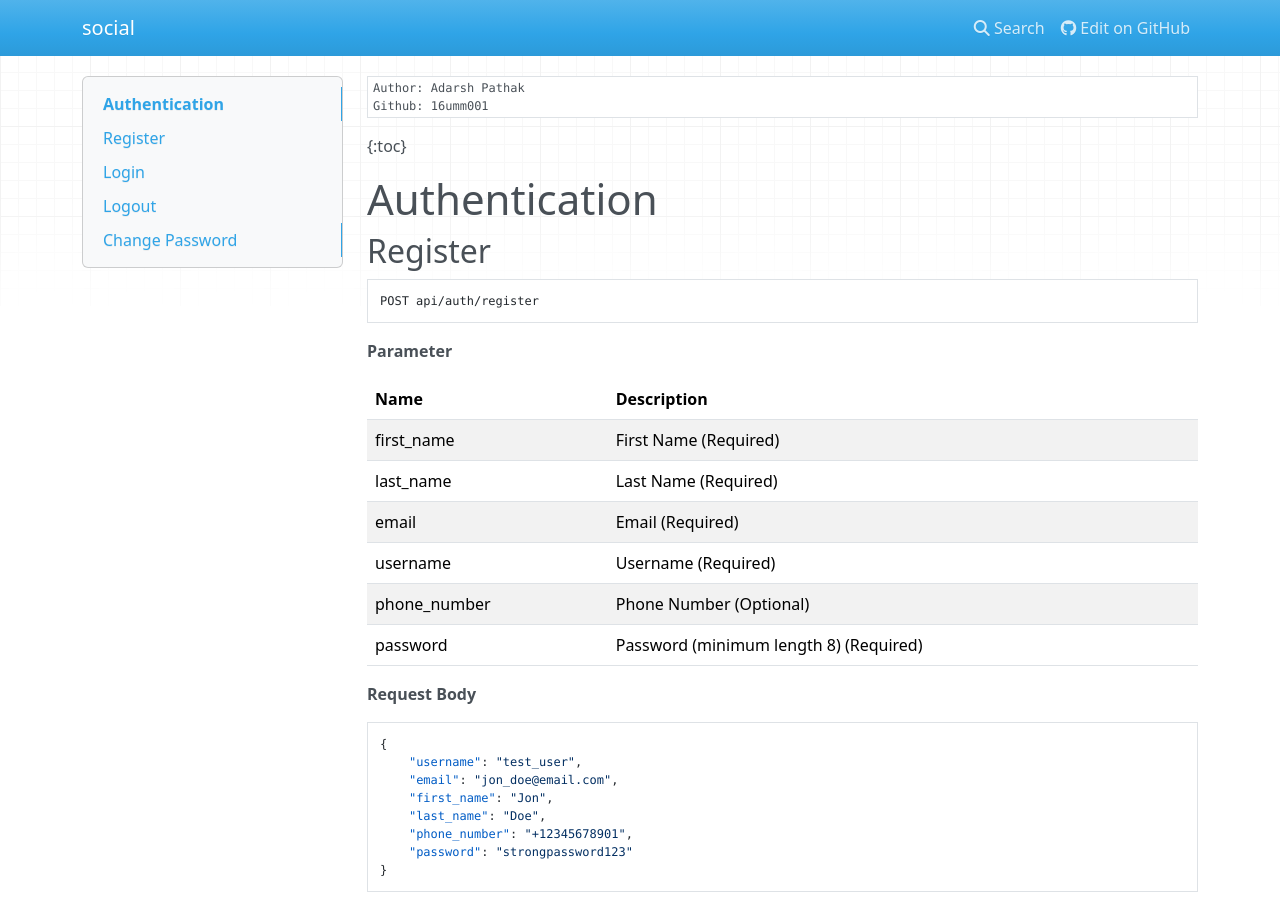
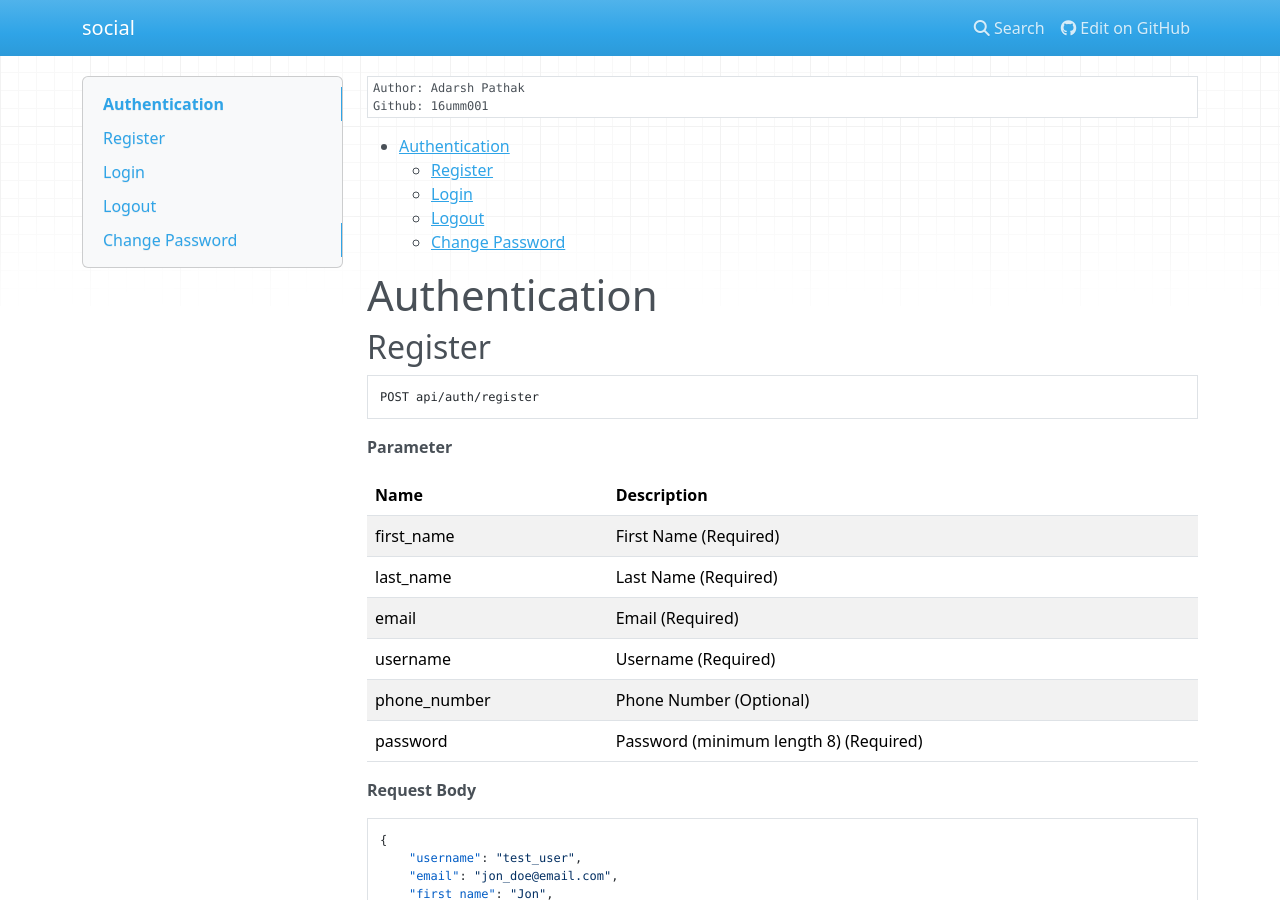
Before and after one commit to 16umm001/social-backend, an MkDocs documentation site: the page built from docs/index.md, in a window 1280 px wide and 900 px high. Built offline with MkDocs 1.6.1, drawn with Linux system fonts in a browser that asks for light colours; nearby versions of some CDN libraries.

Commit message:
fix: TOC added in doc

````diff
--- a/docs/index.md
+++ b/docs/index.md
@@ -3,8 +3,7 @@ Author: Adarsh Pathak
 Github: 16umm001
 ```
 
-{:toc}
-
+[TOC]
 # Authentication
 
 ## Register
````
